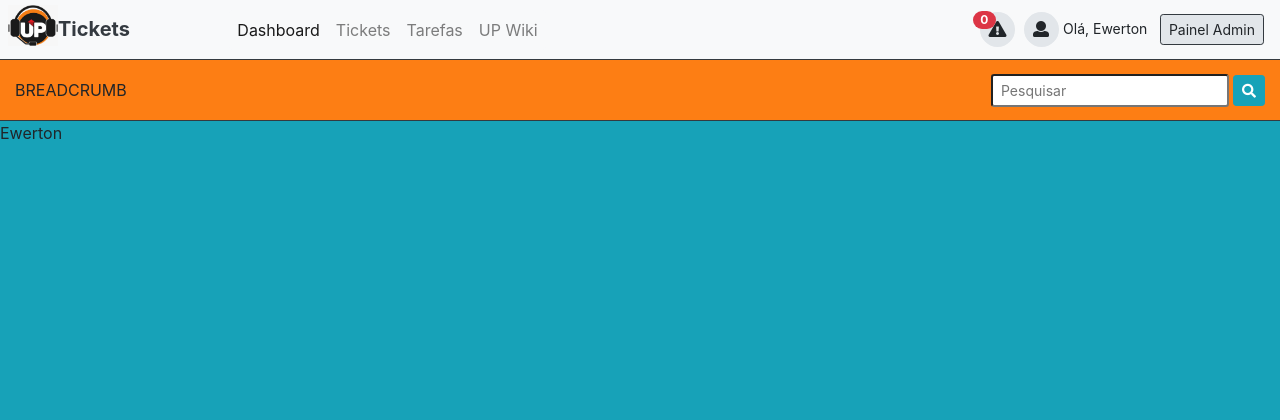
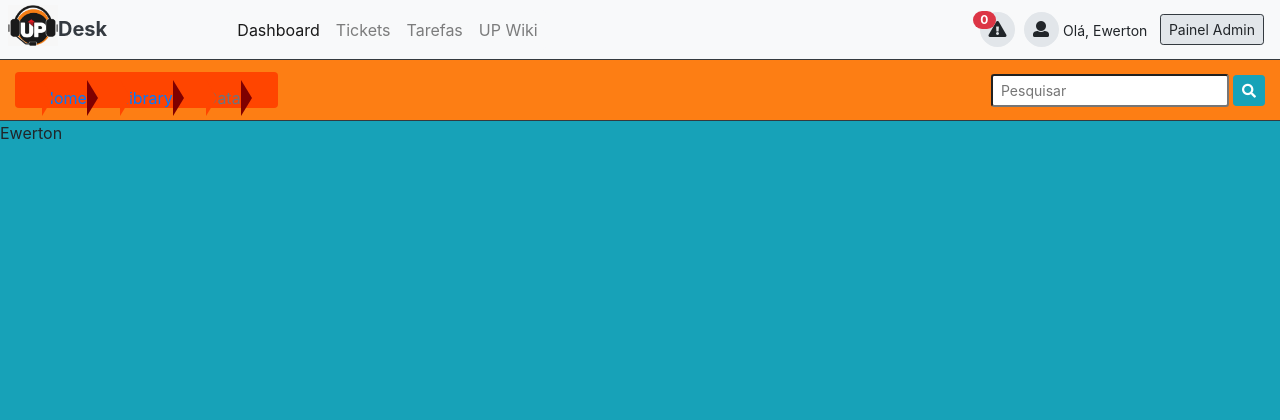
Before and after one commit to ewertonlucena/upticket, a PHP site: page /upticket/ in a window 1280 px wide. Shown: the top 420 px of the page. Run offline with PHP 8.4, Linux system fonts and the light colour scheme; a user stored in the database is signed in; data comes from the database, SQL or seed files in the repository.

Commit message:
Atualização Template

```diff
--- a/assets/css/style.css
+++ b/assets/css/style.css
@@ -11,12 +11,16 @@
 .logo {
     width: 50px;
 }
+
+.logo-text {
+
+}
+
 .badge-alert {
     position: relative;
     top:-10px;
     left:20px;
 }
-
 
 .btn-staff {
     color: #212529;
@@ -37,6 +41,130 @@
     min-height: 60px;
     background-color: #fd7e14;
 }
+
+.breadcrumb {
+    margin: 0px;
+    padding: 8px 12px;
+    height: 36px;
+    line-height: 36px;
+    background-color: orangered;
+    -ms-flex-align: center !important;
+    align-items: center !important;
+}
+
+.breadcrumb-item {
+    padding-right: 25px;
+    padding-left: 15px;
+}
+
+.breadcrumb-item + .breadcrumb-item:before {
+   content: '';
+}
+
+
+.breadcrumb li::after, .breadcrumb li::before {
+    position: absolute;
+    content: '';
+    border-top: 18px solid transparent;
+    border-bottom: 18px solid transparent
+}
+.breadcrumb li::before {
+    z-index: 3;
+    border-left: 11px solid orangered
+}
+.breadcrumb li::after {
+    z-index: 2;
+    border-left: 11px solid maroon
+}
+
+.breadcrumb-arrow {
+    height: 36px;
+    padding: 0;
+    line-height: 36px;
+    list-style: none;
+    background-color: orangered;
+    color: black;
+}
+.breadcrumb-arrow li:first-child a {
+    border-radius: 4px 0 0 4px;
+    -webkit-border-radius: 4px 0 0 4px;
+    -moz-border-radius: 4px 0 0 4px
+}
+.breadcrumb-arrow li, .breadcrumb-arrow li a, .breadcrumb-arrow li span {
+    display: inline-block;
+    vertical-align: top;
+    padding-right: 5px;
+}
+.breadcrumb-arrow li:not(:first-child) {
+    margin-left: -5px
+}
+.breadcrumb-arrow li+li:before {
+    padding: 0;
+    content: ""
+}
+.breadcrumb-arrow li span {
+    padding: 0 10px
+}
+.breadcrumb-arrow li a, .breadcrumb-arrow li:not(:first-child) span {
+    height: 36px;
+    padding: 0 10px 0 25px;
+    line-height: 36px
+}
+.breadcrumb-arrow li:first-child a {
+    padding: 0 10px
+}
+.breadcrumb-arrow li a {
+    position: relative;
+    color: #fff;
+    text-decoration: none;
+}
+.breadcrumb-arrow li:first-child a {
+    padding-left: 10px
+}
+.breadcrumb-arrow li a:after, .breadcrumb-arrow li a:before {
+    position: absolute;
+    top: -1px;
+    width: 0;
+    height: 0;
+    content: '';
+    border-top: 18px solid transparent;
+    border-bottom: 18px solid transparent
+}
+.breadcrumb-arrow li a:before {
+    right: -10px;
+    z-index: 3;
+    border-left-color: orangered;
+    border-left-style: solid;
+    border-left-width: 11px
+}
+.breadcrumb-arrow li a:after {
+    right: -11px;
+    z-index: 2;
+    border-left: 11px solid maroon
+}
+.breadcrumb-arrow li a:focus, .breadcrumb-arrow li a:hover {
+    background-color: #ed1b24;
+
+}
+.breadcrumb-arrow li a:focus:before, .breadcrumb-arrow li a:hover:before {
+    border-left-color: #ed1b24
+}
+.breadcrumb-arrow li a:active {
+    background-color: #fd7e14 !important;
+    border: 1px solid #fd7e14 !important
+}
+.breadcrumb-arrow li a:active:after, .breadcrumb-arrow li a:active:before {
+    border-left-color: #fd7e14 !important
+}
+
+.breadcrumb-arrow li a .active {
+    background-color: #fd7e14 !important;
+    border: 1px solid #fd7e14 !important
+}
+
+.breadcrumb-arrow li span {
+    color: #434a54
+}
 .main-content {
     height: 1200px;
 }
--- a/config.php
+++ b/config.php
@@ -9,13 +9,13 @@
     $config['dbname'] = 'helpdesk';
     $config['host'] = 'localhost';
     $config['dbuser'] = 'root';
-    $config['dbpass'] = 'root';
+    $config['dbpass'] = '';
 } else {
     define('BASE_URL', 'http://meusite.com.br/');
     $config['dbname'] = 'helpdesk';
     $config['host'] = 'localhost';
     $config['dbuser'] = 'root';
-    $config['dbpass'] = 'root';
+    $config['dbpass'] = '';
 }
 global $db;
 try {
--- a/views/template.php
+++ b/views/template.php
@@ -10,15 +10,15 @@
     <body>
         <div class="container-fluid">
             <div id="Header" class="row header">
-                <div id="Logo" class="col-xl-2 col-lg-2 col-md-3 col-sm-4 order-md-0 order-sm-0 col-12 bg-light sub-header d-flex align-items-center justify-content-sm-start justify-content-center border-bottom border-dark p-0 pl-2">
+                <div id="Logo" class="col-xl-2 col-lg-2 col-md-2 col-sm-4 order-md-0 order-sm-0 col-12 bg-light text-dark sub-header d-flex align-items-center justify-content-sm-start justify-content-center border-bottom border-dark p-0 pl-2">
                     <div class="media align-items-center">
                         <img class="img-fluid mr-0 logo pb-2" src="<?php echo BASE_URL; ?>assets/imgs/logo.jpg">
                         <div class="media-body">
-                            <span class="text-dark logo-text h5"><strong>Tickets</strong></span>
+                            <span class="h5 font-weight-bold">Desk</span>
                         </div>
                     </div>
                 </div>
-                <div id="Navbar" class="col-xl col-lg col-md-5 col-sm-12 order-md-1 order-sm-2 col-3 bg-light sub-header d-flex align-items-center border-bottom border-dark p-0 pl-3">
+                <div id="Navbar" class="col-xl col-lg col-md col-sm-12 order-md-1 order-sm-2 col-3 bg-light sub-header d-flex align-items-center border-bottom border-dark p-0 pl-3">
                     <nav class="navbar navbar-expand-sm navbar-light bg-light p-0 rounded" >
                         <button class="btn btn-staff border-dark navbar-toggler" style="height: 31px;padding-top: 1px;" type="button" data-toggle="collapse" data-target="#navbarCollapsed" aria-controls="navbarCollapsed" aria-expanded="false" aria-label="Toggle navigation">
                             <span class="btn-sm navbar-toggler-icon"></span>
@@ -32,7 +32,7 @@
                                     <a class="nav-link" href="#">Tickets</a>
                                 </li>
                                 <li class="nav-item">
-                                    <a class="nav-link" href="#">Tarefas</a>
+                                    <a class="nav-link " href="#">Tarefas</a>
                                 </li>
                                 <li class="nav-item">
                                     <a class="nav-link" href="#">UP Wiki</a>
@@ -41,7 +41,7 @@
                         </div>
                     </nav>
                 </div>
-                <div id="StaffArea" class="col-xl-4 col-lg-4 col-md-4 col-sm-8 order-md-2 order-sm-1 col bg-light sub-header d-flex align-items-center justify-content-end border-bottom border-dark p-0 pr-3">
+                <div id="StaffArea" class="col-xl-4 col-lg-4 col-md-5 col-sm-8 order-md-2 order-sm-1 col bg-light sub-header d-flex align-items-center justify-content-end border-bottom border-dark p-0 pr-3">
                     <ul class="list-inline m-0">
                         <li class="list-inline-item mr-1">
                             <span class="badge badge-pill badge-danger badge-alert fa-xs">0</span>
@@ -55,7 +55,7 @@
                             </div>
                         </li>
                         <li class="list-inline-item">
-                            <span class="d-none d-lg-inline d-md-none d-sm-inline text-truncate fa-sm">Olá, <?php echo $viewData['staff_name']; ?></span>
+                            <span class="d-none d-lg-inline d-sm-inline fa-sm" style="position: relative;top: 2px;">Olá, <?php echo $viewData['staff_name']; ?></span>
                         </li>
                         <li class="list-inline-item">
                             <a class="btn btn-staff btn-sm border-dark text-nowrap" href="#">Painel Admin</a>
@@ -83,9 +83,13 @@
             </div>
             <div class="row border-bottom border-dark">
                 <div class="col-md-8 breadcrumb-search d-md-flex align-items-center d-none d-md-block">
-                    <div>
-                        BREADCRUMB
-                    </div>
+                    <nav aria-label="breadcrumb">
+                        <ol class="breadcrumb">
+                            <li class="breadcrumb-item"><a href="#">Home</a></li>
+                            <li class="breadcrumb-item"><a href="#">Library</a></li>
+                            <li class="breadcrumb-item active" aria-current="page">Data</li>
+                        </ol>
+                    </nav>
                 </div>
                 <div class="col-md-4 breadcrumb-search d-flex align-items-center justify-content-end no-gutters m-0">
                     <form method="POST" class="form-inline" role="form">
```
Lines whose indentation alone changed are shown as unchanged.
